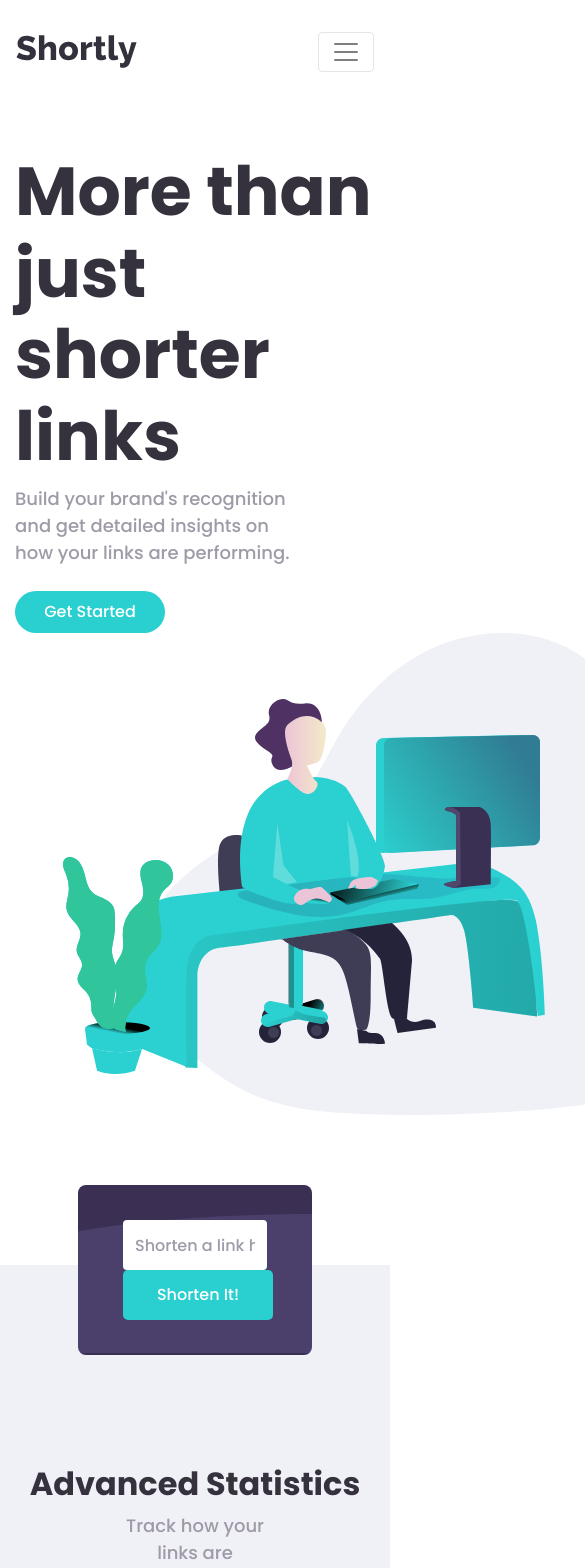
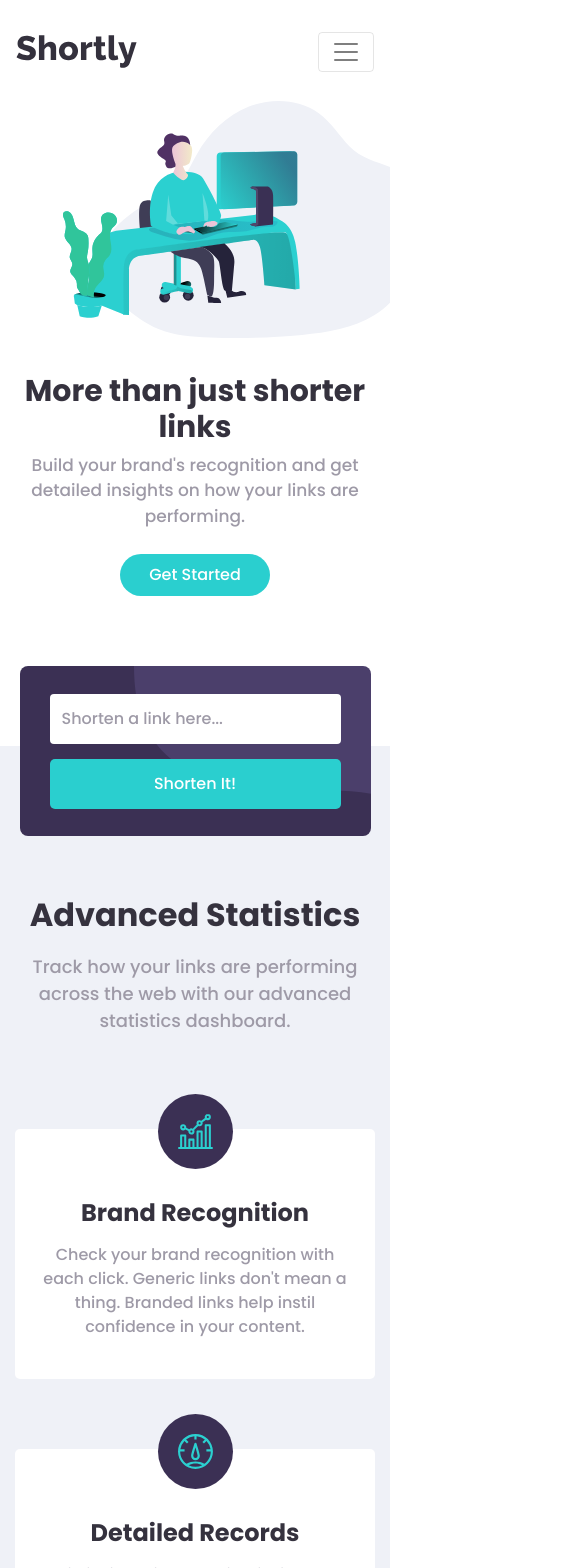
Before and after one commit to sarahabuteen/url-shortening-api-master, a React (Create React App) app: page / in a window 390 px wide. Shown: the top 1568 px of the page, 585 px wide, since content can reach past the window. Built offline with nearby package versions, Linux system fonts and the light colour scheme.

Commit message:
Responsive adjustments

```diff
--- /dev/null
+++ b/src/assets/scss/layout/_responsive.scss
@@ -0,0 +1,76 @@
+@media (max-width: 768px) {
+  .hero-section {
+    padding: 20px 0 150px 0;
+    text-align: center;
+    h1 {
+      font-size: 30px;
+    }
+    p {
+      font-size: 17px;
+      width: 100%;
+      margin-bottom: 25px;
+    }
+    img {
+      width: 100%;
+      margin-bottom: 35px;
+    }
+  }
+
+  .shorten-section {
+    width: 90%;
+    padding: 0 15px;
+    background: $dark-violet url("../../images/bg-shorten-mobile.svg") no-repeat
+      right top;
+    .form-control {
+      margin-bottom: 15px;
+    }
+  }
+
+  .statistics-section {
+    padding: 150px 0 100px 0;
+    .subtitle {
+      width: 100%;
+      margin-top: 10px;
+    }
+    .statistics-box {
+      margin-top: 70px;
+      align-items: center;
+      &.middle,
+      &.last {
+        margin-top: 70px;
+      }
+      &::after {
+        display: none;
+      }
+      p {
+        text-align: center;
+      }
+    }
+  }
+  .boost-section {
+    background: $dark-violet url("../../images/bg-boost-mobile.svg") no-repeat
+      right;
+  }
+  .footer {
+    text-align: center;
+    .logo {
+      margin-bottom: 35px;
+    }
+    .footer-list {
+      margin-bottom: 25px !important;
+      li {
+        margin-bottom: 10px !important;
+      }
+    }
+    .social-links {
+      justify-content: center !important;
+      padding-top: 25px;
+      li {
+        padding-right: 10px;
+        &:last-child {
+          padding-right: 0px;
+        }
+      }
+    }
+  }
+}
--- a/src/assets/scss/main.scss
+++ b/src/assets/scss/main.scss
@@ -27,6 +27,7 @@
  *
  */
 @import "layout/shared";
+@import "layout/responsive";
 
 /**
  *
--- a/src/assets/scss/views/_home.scss
+++ b/src/assets/scss/views/_home.scss
@@ -1,5 +1,7 @@
 .hero-section {
   padding: 70px 0 150px 0;
+  position: relative;
+  overflow: hidden;
   h1 {
     font-weight: 700;
     font-size: 68px;
@@ -11,10 +13,9 @@
   }
 }
 
-.shorten {
-  height: 170px;
-  background: $dark-violet url("../../images/bg-shorten-desktop.svg") no-repeat
-    left top;
+.shorten-section {
+  min-height: 170px;
+  background: $dark-violet url("../../images/bg-shorten-desktop.svg") no-repeat;
   border-radius: 8px;
   position: absolute;
   top: -80px;
@@ -37,7 +38,7 @@
   }
 }
 
-.statistics {
+.statistics-section {
   padding: 200px 0 100px 0;
   background-color: rgb(239, 241, 247);
   position: relative;
@@ -110,7 +111,7 @@
   }
 }
 
-.boost {
+.boost-section {
   height: 250px;
   background: $dark-violet url("../../images/bg-boost-desktop.svg") no-repeat
     left top;
--- a/src/components/Home.js
+++ b/src/components/Home.js
@@ -12,7 +12,7 @@ export default class Home extends Component {
         <section className="hero-section">
           <Container>
             <Row className="d-flex align-items-center">
-              <Col md={6}>
+              <Col md={6} className="order-md-1 order-2">
                 <h1 className="dark-blue-text">More than just shorter links</h1>
                 <p className="grayish-violet-text">
                   Build your brand's recognition and get detailed insights on
@@ -20,16 +20,16 @@ export default class Home extends Component {
                 </p>
                 <button className="btn btn-cyan">Get Started</button>
               </Col>
-              <Col md={6}>
+              <Col md={6} className="order-md-2 order-1">
                 <img src={illustration} alt="illustration" className="ml-5" />
               </Col>
             </Row>
           </Container>
         </section>
 
-        <section className="statistics">
+        <section className="statistics-section">
           <Container>
-            <section className="shorten d-flex align-items-center justify-content-center">
+            <section className="shorten-section d-flex align-items-center justify-content-center">
               <Row className="w-100">
                 <Col md={9}>
                   <Input placeholder="Shorten a link here..." />
@@ -93,7 +93,7 @@ export default class Home extends Component {
           </Container>
         </section>
 
-        <section className="boost d-flex align-items-center justify-content-center">
+        <section className="boost-section d-flex align-items-center justify-content-center">
           <Container>
             <Row>
               <Col md={12} className="d-flex flex-column align-items-center">
--- a/src/components/shared/Footer.js
+++ b/src/components/shared/Footer.js
@@ -12,21 +12,37 @@ export default class Footer extends Component {
     return (
       <section className="footer">
         <Container>
-          <Row className="d-flex align-items-center">
+          <Row className="d-flex align-items-start">
             <Col md={4}>
-              <img src={logo} alt="logo" />
+              <img src={logo} alt="logo" className="logo" />
             </Col>
             <Col md={2}>
               <h6 className="text-white mb-0">Features</h6>
+              <ul className="list-unstyled mb-0 mt-3 footer-list">
+                <li className="grayish-violet-text mb-2">Link Shortening</li>
+                <li className="grayish-violet-text mb-2">Branded Links</li>
+                <li className="grayish-violet-text">Analytics</li>
+              </ul>
             </Col>
             <Col md={2}>
               <h6 className="text-white mb-0">Resources</h6>
+              <ul className="list-unstyled mb-0 mt-3 footer-list">
+                <li className="grayish-violet-text mb-2">Blog</li>
+                <li className="grayish-violet-text mb-2">Developers</li>
+                <li className="grayish-violet-text">Support</li>
+              </ul>
             </Col>
             <Col md={2}>
               <h6 className="text-white mb-0">Company</h6>
+              <ul className="list-unstyled mb-0 mt-3 footer-list">
+                <li className="grayish-violet-text mb-2">About</li>
+                <li className="grayish-violet-text mb-2">Our team</li>
+                <li className="grayish-violet-text mb-2">Careers</li>
+                <li className="grayish-violet-text">Contact</li>
+              </ul>
             </Col>
             <Col md={2}>
-              <ul className="list-unstyled list-inline mb-0 w-100 d-inline-flex justify-content-around">
+              <ul className="list-unstyled list-inline mb-0 w-100 d-inline-flex justify-content-around social-links">
                 <li className="list-inline-item">
                   <img src={facebook} alt="facebook" />
                 </li>
@@ -42,31 +58,6 @@ export default class Footer extends Component {
               </ul>
             </Col>
           </Row>
-          <Row>
-            <Col md={4} />
-            <Col md={2}>
-              <ul className="list-unstyled mb-0 mt-3">
-                <li className="grayish-violet-text mb-2">Link Shortening</li>
-                <li className="grayish-violet-text mb-2">Branded Links</li>
-                <li className="grayish-violet-text">Analytics</li>
-              </ul>
-            </Col>
-            <Col md={2}>
-              <ul className="list-unstyled mb-0 mt-3">
-                <li className="grayish-violet-text mb-2">Blog</li>
-                <li className="grayish-violet-text mb-2">Developers</li>
-                <li className="grayish-violet-text">Support</li>
-              </ul>
-            </Col>
-            <Col md={2}>
-              <ul className="list-unstyled mb-0 mt-3">
-                <li className="grayish-violet-text mb-2">About</li>
-                <li className="grayish-violet-text mb-2">Our team</li>
-                <li className="grayish-violet-text mb-2">Careers</li>
-                <li className="grayish-violet-text">Contact</li>
-              </ul>
-            </Col>
-          </Row>
         </Container>
       </section>
     );
```
